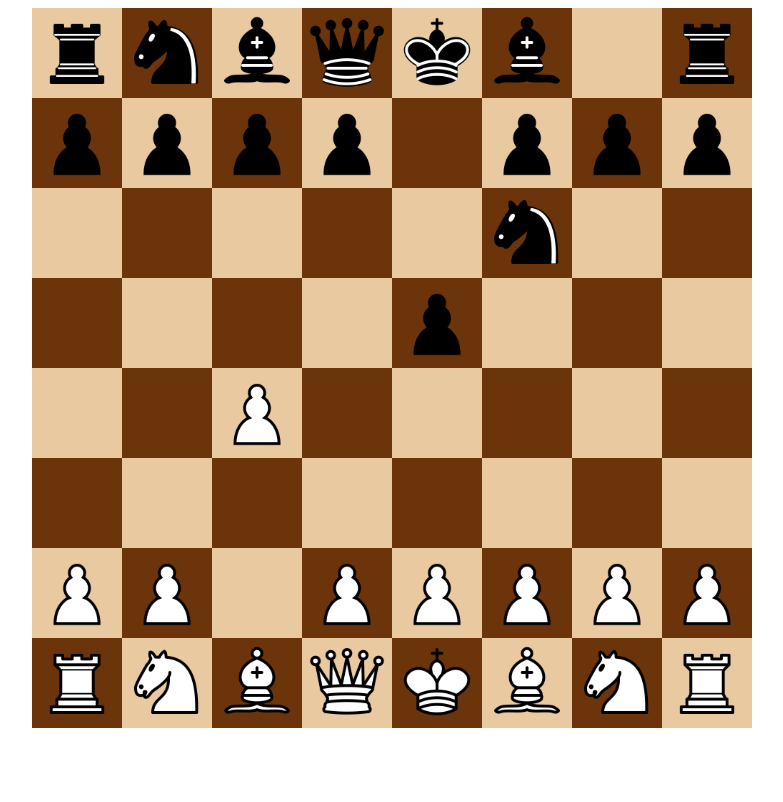
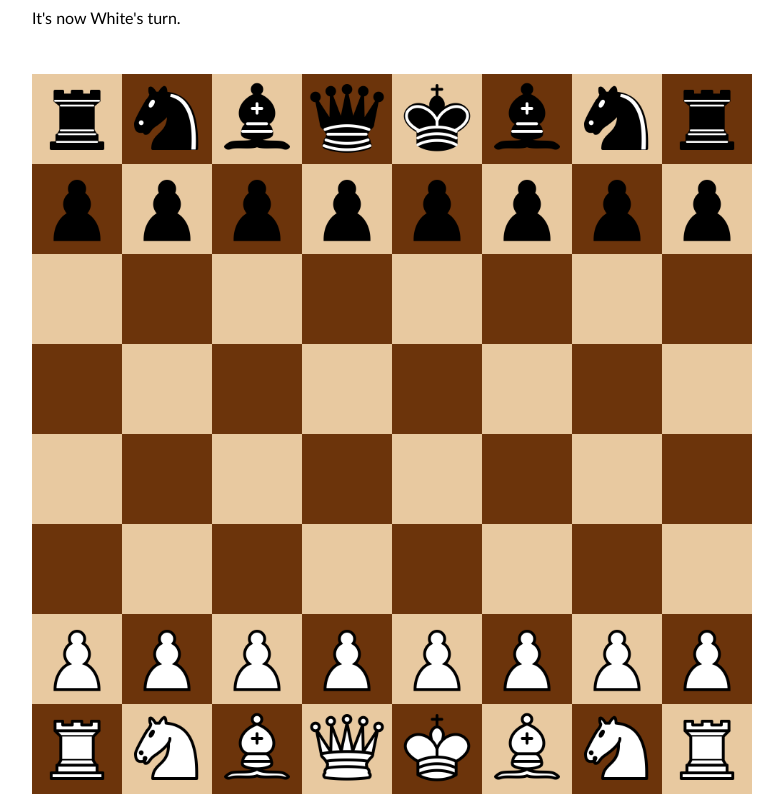
Before and after one commit to otson/Chess, an Angular app: page / in a window 1280 px wide. Shown: the whole page, without its empty margins (248-1031 px from the left). Built offline with nearby package versions, Linux system fonts and the light colour scheme.

Commit message:
add turn logic and game end logic, add basic messages on top

```diff
--- a/src/app/app.component.html
+++ b/src/app/app.component.html
@@ -1 +1,2 @@
+<app-messages></app-messages>
 <app-chess-board></app-chess-board>
--- a/src/app/app.module.ts
+++ b/src/app/app.module.ts
@@ -3,11 +3,13 @@ import { BrowserModule } from '@angular/platform-browser';
 
 import { AppComponent } from './app.component';
 import { ChessBoardComponent } from './chess-board/chess-board.component';
+import { MessagesComponent } from './messages/messages.component';
 
 @NgModule({
   declarations: [
     AppComponent,
     ChessBoardComponent,
+    MessagesComponent,
   ],
   imports: [
     BrowserModule
--- a/src/app/chess-board/chess-board.component.css
+++ b/src/app/chess-board/chess-board.component.css
@@ -6,6 +6,7 @@
   margin: auto;
   height: 90vmin;
   width: 90vmin;
+  position: relative;
 }
 .container div {
   aspect-ratio: 1;
--- a/src/app/chess-board/chess-board.component.ts
+++ b/src/app/chess-board/chess-board.component.ts
@@ -1,5 +1,6 @@
 import {Component, Input, OnInit} from '@angular/core';
 import {Piece} from "../piece";
+import {ChessService} from "../chess.service";
 
 
 
@@ -11,6 +12,9 @@ import {Piece} from "../piece";
 export class ChessBoardComponent implements OnInit {
   public get Piece(): typeof Piece {
     return Piece;
+  }
+
+  constructor(private chessService: ChessService) {
   }
 
   dragging: boolean  = false;
@@ -36,8 +40,8 @@ export class ChessBoardComponent implements OnInit {
     }
     let rank = 7;
     let file = 0;
-    for(let i = 0; i < this.fen2.length; i++){
-      let c = this.fen2.charAt(i);
+    for(let i = 0; i < this.fenStart.length; i++){
+      let c = this.fenStart.charAt(i);
       if(c == ' ') break;
       if(c == '/'){
         file = 0;
@@ -56,7 +60,8 @@ export class ChessBoardComponent implements OnInit {
   }
 
   onMouseDown(id: number, event: MouseEvent) {
-    if(this.board[id] != 0){
+    if(!this.chessService.isPlaying) return;
+    if(this.board[id] > 0 == this.chessService.isWhitesTurn){
       this.dragging = true;
       this.startId = id;
       this.setValidMoves(id);
@@ -65,12 +70,17 @@ export class ChessBoardComponent implements OnInit {
 
   onMouseUp(id: number) {
     if(this.validMoves[id] == 1){
+      let oldPiece = this.board[id];
       this.board[id] = this.board[this.startId];
       this.board[this.startId] = 0;
       let rank = this.getRank(id);
       if(Math.abs(this.board[id]) == Piece.Pawn && (rank == 0 || rank == 7)){
         this.board[id] = this.board[id] > 0 ? Piece.Queen * Piece.White : Piece.Queen * Piece.Black;
       }
+      if(Math.abs(oldPiece) == Piece.King){
+        this.chessService.setGameEnded(oldPiece);
+      }
+      this.chessService.switchTurn();
     }
     this.startId = -1;
     this.dragging = false;
@@ -241,4 +251,5 @@ export class ChessBoardComponent implements OnInit {
   private getFile(id: number){
     return id % 8;
   }
+
 }
--- /dev/null
+++ b/src/app/chess.service.ts
@@ -0,0 +1,29 @@
+import { Injectable } from '@angular/core';
+
+@Injectable({
+  providedIn: 'root'
+})
+export class ChessService {
+
+  messages: string[] = ["It's now White's turn."];
+  isPlaying: boolean = true;
+  isWhitesTurn = true;
+
+  constructor() { }
+
+  setGameEnded(oldPiece: number) {
+    this.addMessage(oldPiece > 0 ? 'Black' : 'White' + ' wins!');
+    this.isPlaying = false;
+  }
+
+  switchTurn(){
+    if(!this.isPlaying) return;
+    this.isWhitesTurn = !this.isWhitesTurn;
+    this.addMessage("It's now "+ (this.isWhitesTurn ? 'White' : 'Black')+"'s turn.");
+  }
+
+  private addMessage(message: string){
+    this.messages.push(message);
+    this.messages = this.messages.slice(-3);
+  }
+}
--- /dev/null
+++ b/src/app/messages/messages.component.css
@@ -0,0 +1,16 @@
+.container {
+  display: grid;
+  grid-template-columns:  repeat(1, minmax(24vmin, 1fr));
+  grid-template-rows:  repeat(3, 20px);
+  grid-gap: 0;
+  margin: auto;
+  height: 2vmin;
+  width: 90vmin;
+  padding-bottom: 50px;
+  position: relative;
+}
+
+.message {
+  font-size: 16px;
+  user-select: none;
+  font-family: Calibri;}
--- /dev/null
+++ b/src/app/messages/messages.component.html
@@ -0,0 +1,3 @@
+<div class="container">
+  <div *ngFor="let message of chessService.messages" class="message">{{message}}</div>
+</div>
--- /dev/null
+++ b/src/app/messages/messages.component.ts
@@ -0,0 +1,16 @@
+import { Component, OnInit } from '@angular/core';
+import {ChessService} from "../chess.service";
+
+@Component({
+  selector: 'app-messages',
+  templateUrl: './messages.component.html',
+  styleUrls: ['./messages.component.css']
+})
+export class MessagesComponent implements OnInit {
+
+  constructor(public chessService: ChessService) { }
+
+  ngOnInit(): void {
+  }
+
+}
```
Also changed, not shown: 1 other file (tests, documents, lock files or other folders).
